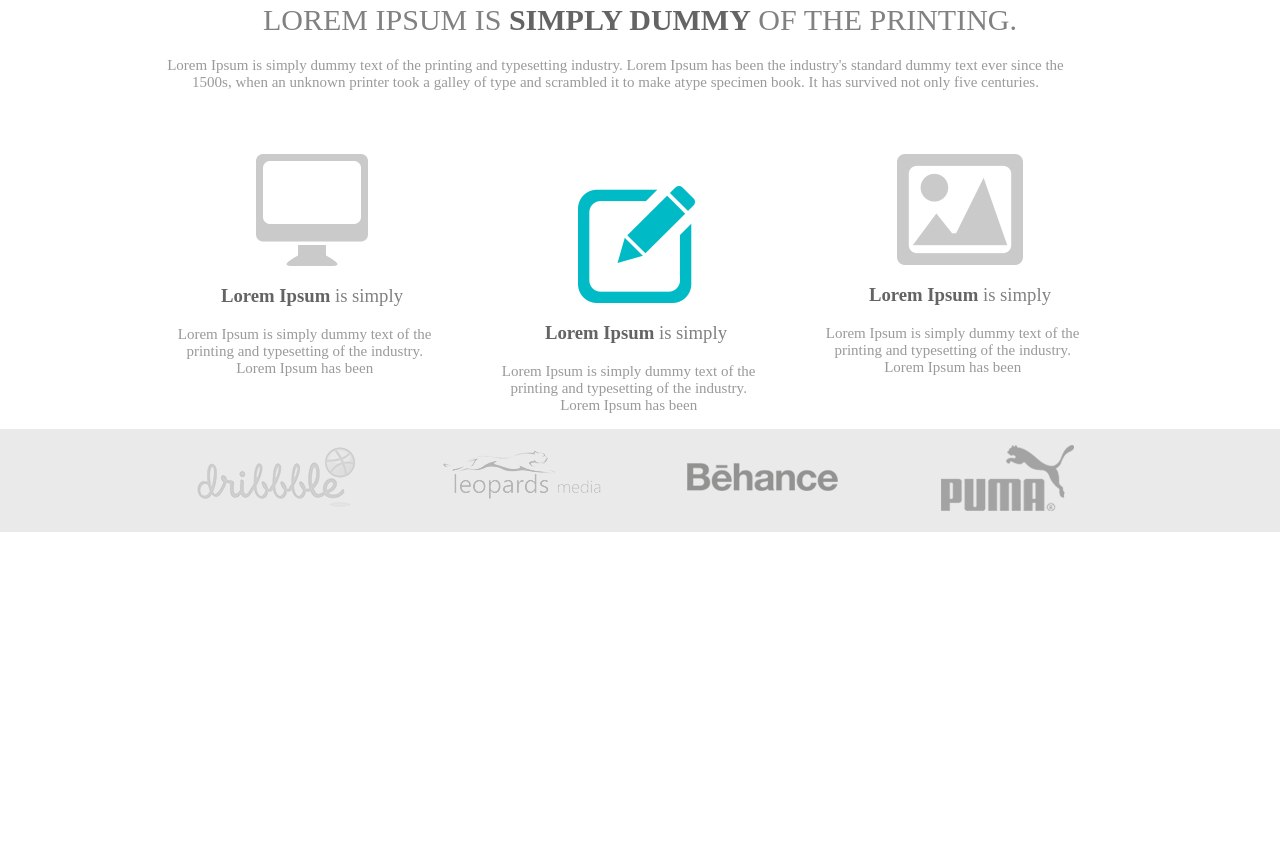
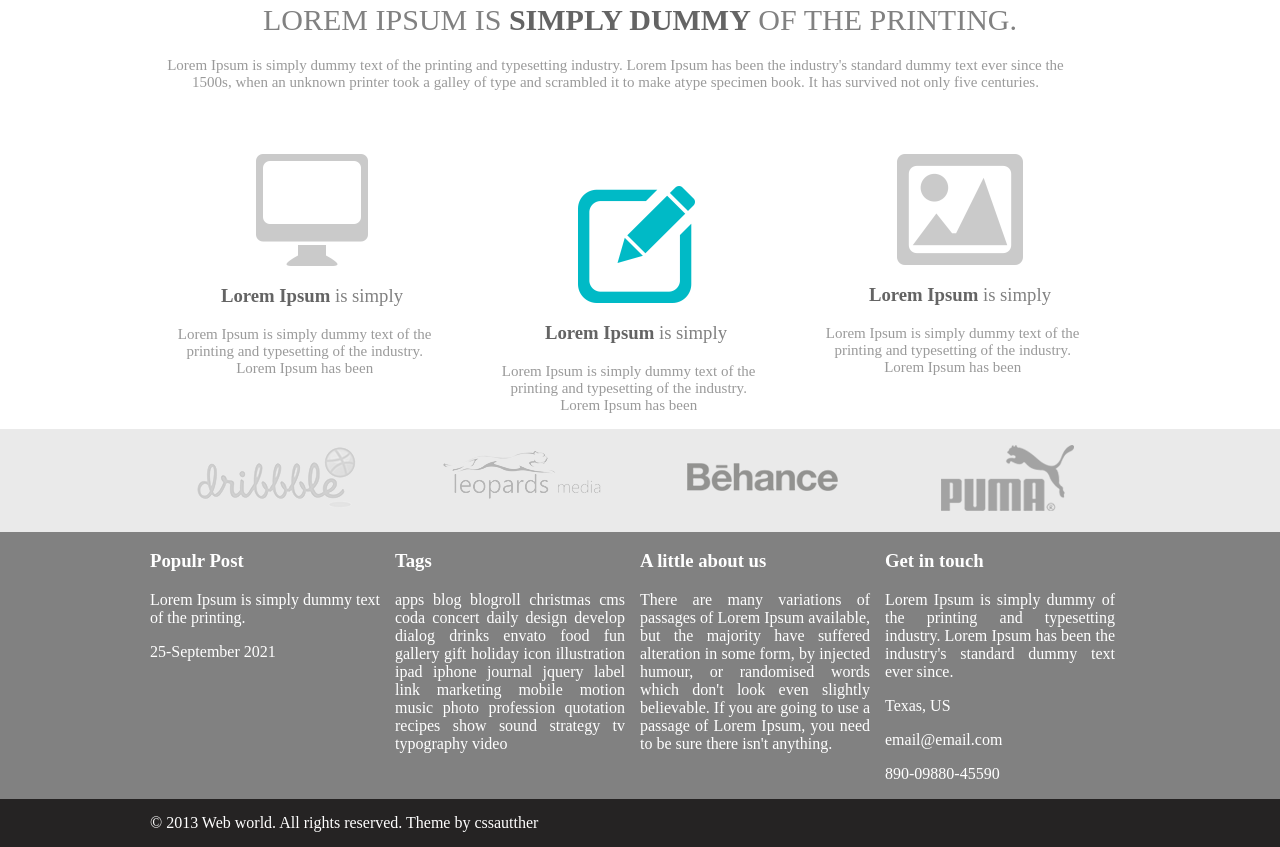
Before and after one commit to vnspacheco/Meu-Primeiro-Site, a plain HTML site: page index.html in a window 1280 px wide. Shown: the part 962-1809 px from the top of the page. Before the commit the page ends 1494 px from the top, so only its background shows below. Drawn offline with nearby package versions, Linux system fonts and the light colour scheme.

Commit message:
Adição de rodapé concluído

```diff
--- a/css/main.css
+++ b/css/main.css
@@ -222,3 +222,31 @@ h1 {
 .col-4 img:hover {
     margin-top: 8px;
 }
+
+.col-4 {
+    float: left;
+    width: 25%;
+    text-align: center;
+}
+
+.footer p {
+    padding-right: 15px;
+    text-align: justify;
+}
+
+.footer h3 {
+    text-align: left;
+}
+
+.footer {
+    color: rgb(255, 255, 255);
+    background: rgba(68, 68, 68, 0.63);
+}
+
+.footer-2 {
+    color: rgb(255, 255, 255);
+    text-align: left;
+    padding-top: 15px;
+    padding-bottom: 15px;
+    background: rgb(37, 35, 35);
+}
--- a/index.html
+++ b/index.html
@@ -96,11 +96,46 @@
                         <img alt="Puma" title="Puma" src="img/logo4.png" />
                     </div>
                 </div>
-            </div>
-            <script type="text/javascript" src="https://code.jquery.com/jquery-1.11.0.min.js"></script>
-            <script type="text/javascript" src="https://code.jquery.com/jquery-migrate-1.2.1.min.js"></script>
-            <script type="text/javascript" src="https://cdn.jsdelivr.net/npm/slick-carousel@1.8.1/slick/slick.min.js"></script>
-            <script type="text/javascript" src="./js/main.js"></script>
+                <div>
+                    <footer>
+                        <div class="col-100 footer">
+                            <div class="content">
+                                <div class="col-4">
+                                    <h3><b>Populr Post</b></h3>
+                                    <p>Lorem Ipsum is simply dummy text of the printing.</p>
+                                    <p class="clock">25-September 2021</p>
+                                </div>
+                                <div class="col-4">
+                                    <h3><b>Tags</b></h3>
+                                    <p>apps blog blogroll christmas cms coda concert daily design develop dialog drinks envato food fun gallery gift holiday icon illustration ipad iphone journal jquery label link marketing mobile motion music photo profession
+                                        quotation recipes show sound strategy tv typography video</p>
+                                </div>
+                                <div class="col-4">
+                                    <h3><b>A little about us</b></h3>
+                                    <p>There are many variations of passages of Lorem Ipsum available, but the majority have suffered alteration in some form, by injected humour, or randomised words which don't look even slightly believable. If you are going
+                                        to use a passage of Lorem Ipsum, you need to be sure there isn't anything.</p>
+                                </div>
+                                <div class="col-4">
+                                    <h3><b>Get in touch</b></h3>
+                                    <p>Lorem Ipsum is simply dummy of the printing and typesetting industry. Lorem Ipsum has been the industry's standard dummy text ever since.</p>
+                                    <p>Texas, US</p>
+                                    <p>email@email.com</p>
+                                    <p>890-09880-45590</p>
+                                </div>
+                            </div>
+                        </div>
+                    </footer>
+                    <div class="col-100 footer-2">
+                        <div class="content">
+                            <div>
+                                © 2013 Web world. All rights reserved. Theme by cssautther
+                            </div>
+                        </div>
+                    </div>
+                    <script type="text/javascript" src="https://code.jquery.com/jquery-1.11.0.min.js"></script>
+                    <script type="text/javascript" src="https://code.jquery.com/jquery-migrate-1.2.1.min.js"></script>
+                    <script type="text/javascript" src="https://cdn.jsdelivr.net/npm/slick-carousel@1.8.1/slick/slick.min.js"></script>
+                    <script type="text/javascript" src="./js/main.js"></script>
         </body>
 
 </html>
```
